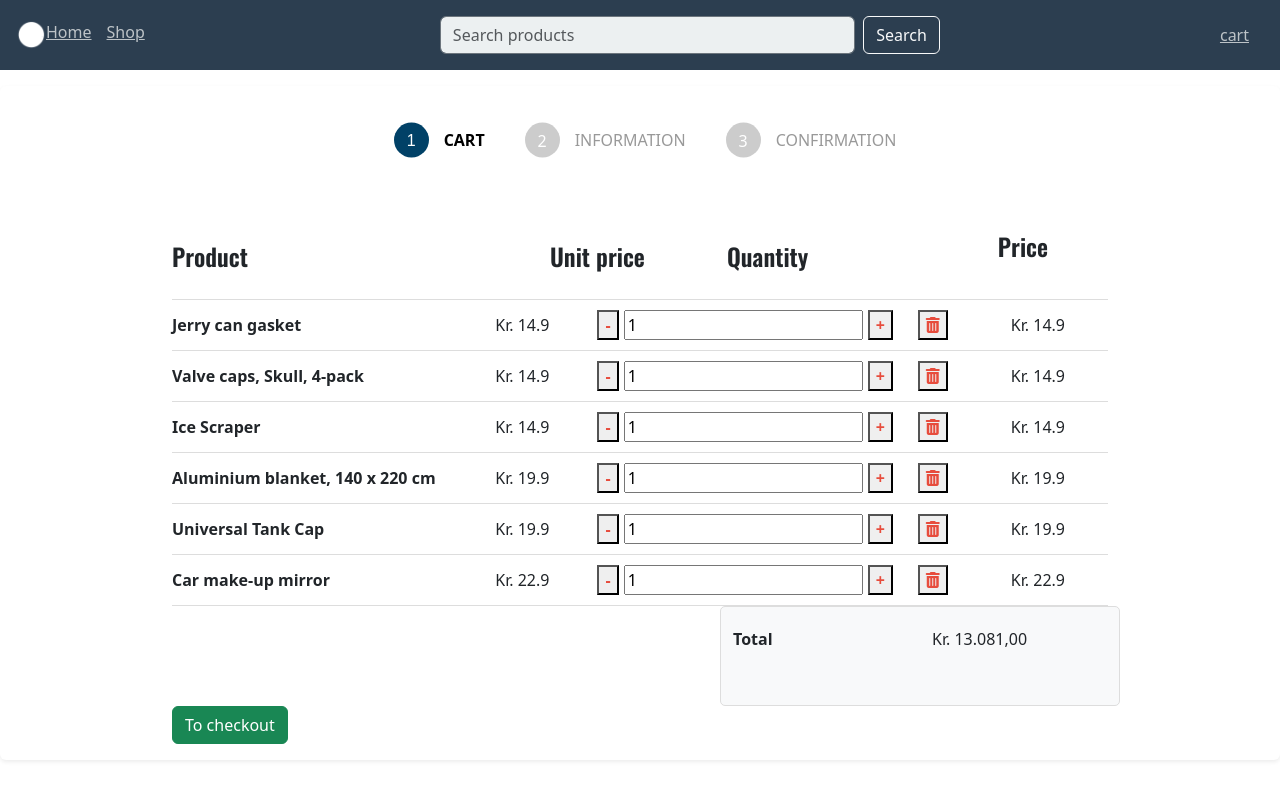
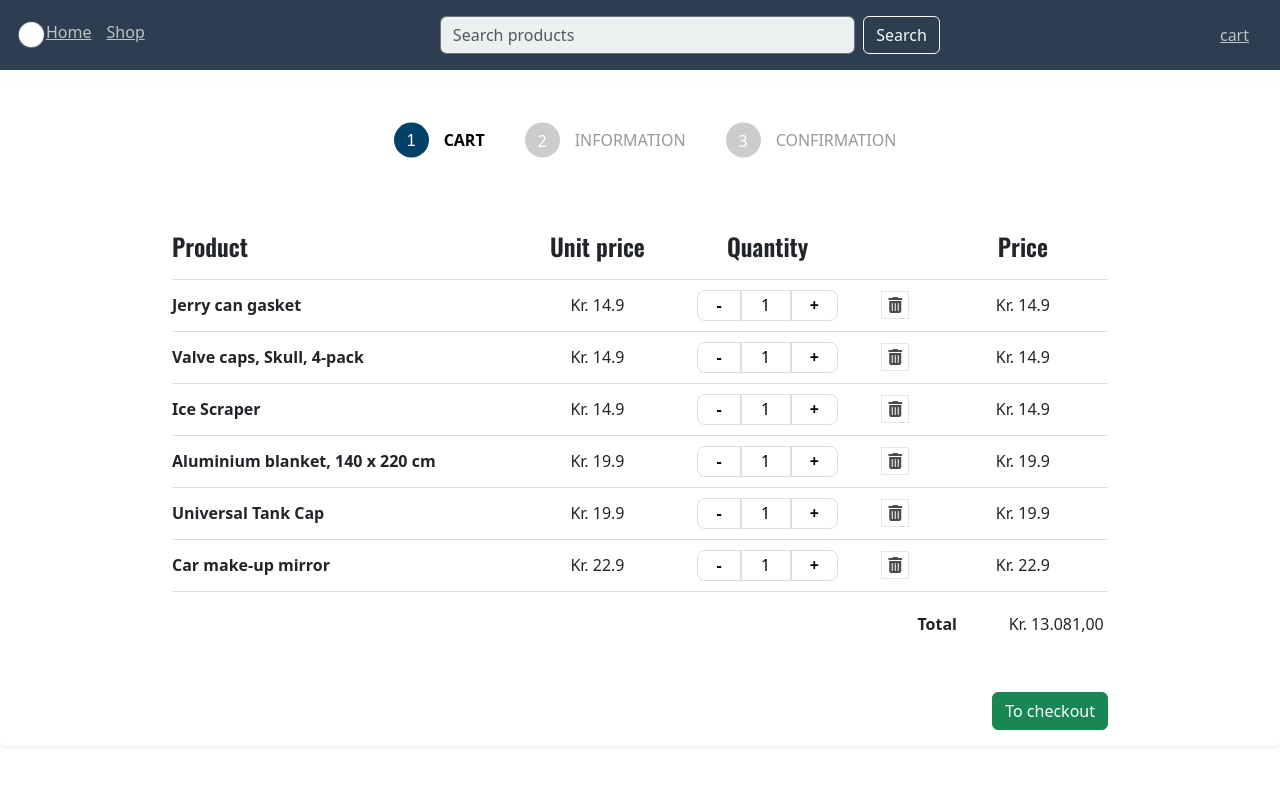
Before and after one commit to vv-solutions/vv-automobile-frontend, a Next.js app: page /shop/cart in a window 1280 px wide. Shown: the top 800 px of the page. Built offline with nearby package versions, Linux system fonts and the light colour scheme.

Commit message:
cart page

```diff
--- a/pages/shop/cart.js
+++ b/pages/shop/cart.js
@@ -176,12 +176,12 @@ function CartPage() {
                             Kr.&nbsp;{product.price}
                         </div>
                         <div className="cart-line__amount">
-                            <button className="button minus">-</button>
+                            <button className="button button_minus">-</button>
                             <input type="text" value="1" className="amount-input" readOnly/>
-                            <button className="button plus">+</button>
+                            <button className="button button_plus">+</button>
                         </div>
                         <div className="cart-line__delete">
-                            <button className="button delete"><i className="fas fa-trash-alt"></i></button>
+                            <button className="button button_delete"><i className="fas fa-trash-alt"></i></button>
                         </div>
                         <div className="cart-line__total">
                             Kr.&nbsp;{product.price}
@@ -198,7 +198,7 @@ function CartPage() {
                     </div>
 
                     <div className="shopping-cart-summary col-md-5 col-md-push-7">
-                        <div className="row total">
+                        <div className="row total_price_row">
                             <div className="col-md-6 col-xs-7">
                                 <strong>Total</strong>
                             </div>
@@ -208,10 +208,11 @@ function CartPage() {
                         </div>
                     </div>
                 </div>
-
+                <div className={"text-end"}>
                 {cartProducts.length > 0 &&
                     <button onClick={handleCompleteOrder} className="btn btn-success">To checkout</button>
-                }
+                }</div>
+
             </div>
         </div>
         </div>
--- a/styles/globals.css
+++ b/styles/globals.css
@@ -51,7 +51,6 @@ body, p, .body-text {
 button {
   font-family: 'Raleway', sans-serif;
   font-weight: 700;
-  color: #E74C3C; /* Crimson Red */
 }
 
 
@@ -338,19 +337,25 @@ body, p, .body-text {
 /*  text-align: center;*/
 /*}*/
 
-/*.cart-line__amount .button {*/
-/*  background: none;*/
-/*  border: 1px solid #ddd;*/
-/*  padding: 5px 10px;*/
-/*  cursor: pointer;*/
-/*}*/
+.cart-line__amount .button {
+  background: none;
+  border: 1px solid #ddd;
+  cursor: pointer;
+}
 
-/*.cart-line__amount .amount-input {*/
-/*  width: 50px;*/
-/*  text-align: center;*/
-/*  border: 1px solid #ddd;*/
-/*  margin: 0 5px;*/
-/*}*/
+.cart-line__delete .button {
+  background: none;
+  border: 1px solid #ddd;
+  cursor: pointer;
+  opacity: 0.7;
+}
+
+.cart-line__amount .amount-input {
+  width: 50px;
+  text-align: center;
+  border: 1px solid #ddd;
+  padding: 2.5px 18px;
+}
 
 /*.cart-line__delete .button {*/
 /*  background: none;*/
@@ -417,12 +422,22 @@ body, p, .body-text {
 .shopping-cart-summary {
   float: right;
   height: 100px;
-  background-color: #f8f9fa;
   padding: 20px;
-  border: 1px solid #ddd;
   border-radius: 5px;
 }
-
-.total {
-  margin-bottom: 20px;
+.total_price_row{
+  float: right;
+  margin-right: 20px !important;
 }
+.button_minus{
+  padding: 2.5px 18px;
+  border-bottom-left-radius: 8px;
+  border-top-left-radius: 8px;
+  margin:0 !important;
+}
+.button_plus{
+  padding: 2.5px 18px;
+  border-bottom-right-radius: 8px;
+  border-top-right-radius: 8px;
+  margin:0 !important;
+}
```
